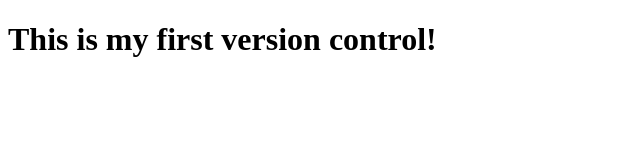
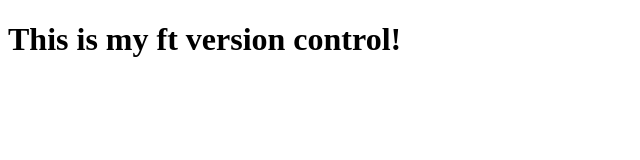
Before and after one commit to ayoadem/intro-togit, a plain HTML site: page index.html in a window 1280 px wide. Shown: the whole page, without its empty margins (0-640 px from the left). Drawn offline with Linux system fonts and the light colour scheme.

Commit message:
first commit

```diff
--- a/index.html
+++ b/index.html
@@ -7,6 +7,6 @@
     <title>Document</title>
 </head>
 <body>
-    <h1>This is my first version control!</h1>
+    <h1>This is my ft version control!</h1>
 </body>
 </html>
```
